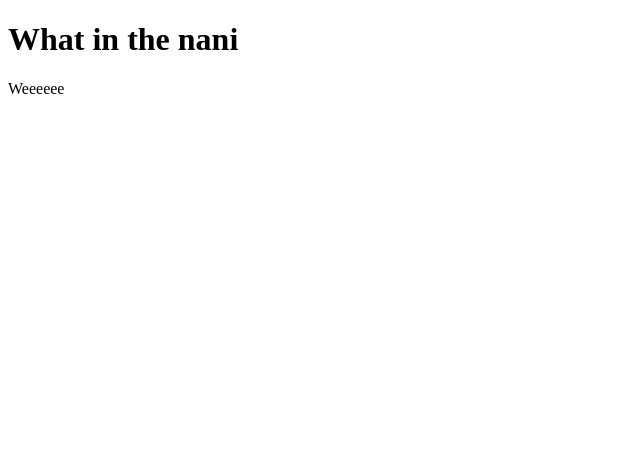
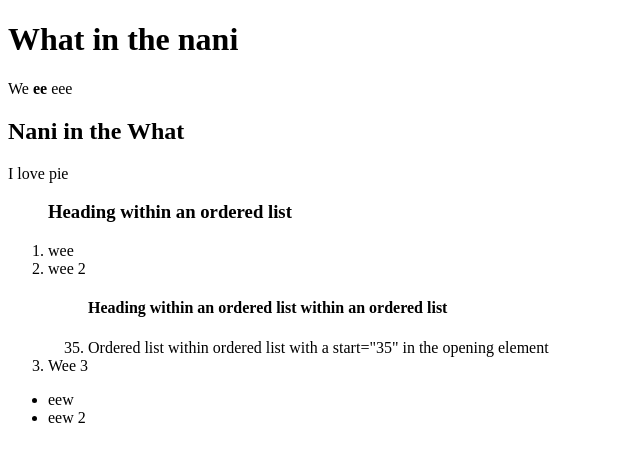
Before and after one commit to RoyalRabbit/git_test, a plain HTML site: page html-boilerplate/index.html in a window 1280 px wide. Shown: the whole page, without its empty margins (0-640 px from the left). Drawn offline with Linux system fonts and the light colour scheme.

Commit message:
testing headings, paragraphs, ordered and unordered lists

```diff
--- a/html-boilerplate/index.html
+++ b/html-boilerplate/index.html
@@ -3,12 +3,29 @@
     <head>
         <meta charset="UTF-8">
         <title>What Da</title>
-
     </head>
     <body>
         <h1>What in the nani</h1>
             <p>
-    Weeeeee
+                We <strong>ee</strong> eee
             </p>
+        <h2>Nani in the What</h2>
+            <p>
+                I love pie
+            </p>
+            <ol>
+                <h3>Heading within an ordered list</h1>
+                <li>wee</li>
+                <li>wee 2</li>
+                <ol start="35">
+                    <h4>Heading within an ordered list within an ordered list</h4>
+                    <li>Ordered list within ordered list with a start="35" in the opening element</li>
+                </ol>
+                <li>Wee 3</li>
+            </ol>
+            <ul>
+                <li>eew</li>
+                <li>eew 2</li>
+            </ul>
     </body>
 </html>
```
Lines whose indentation alone changed are shown as unchanged.
